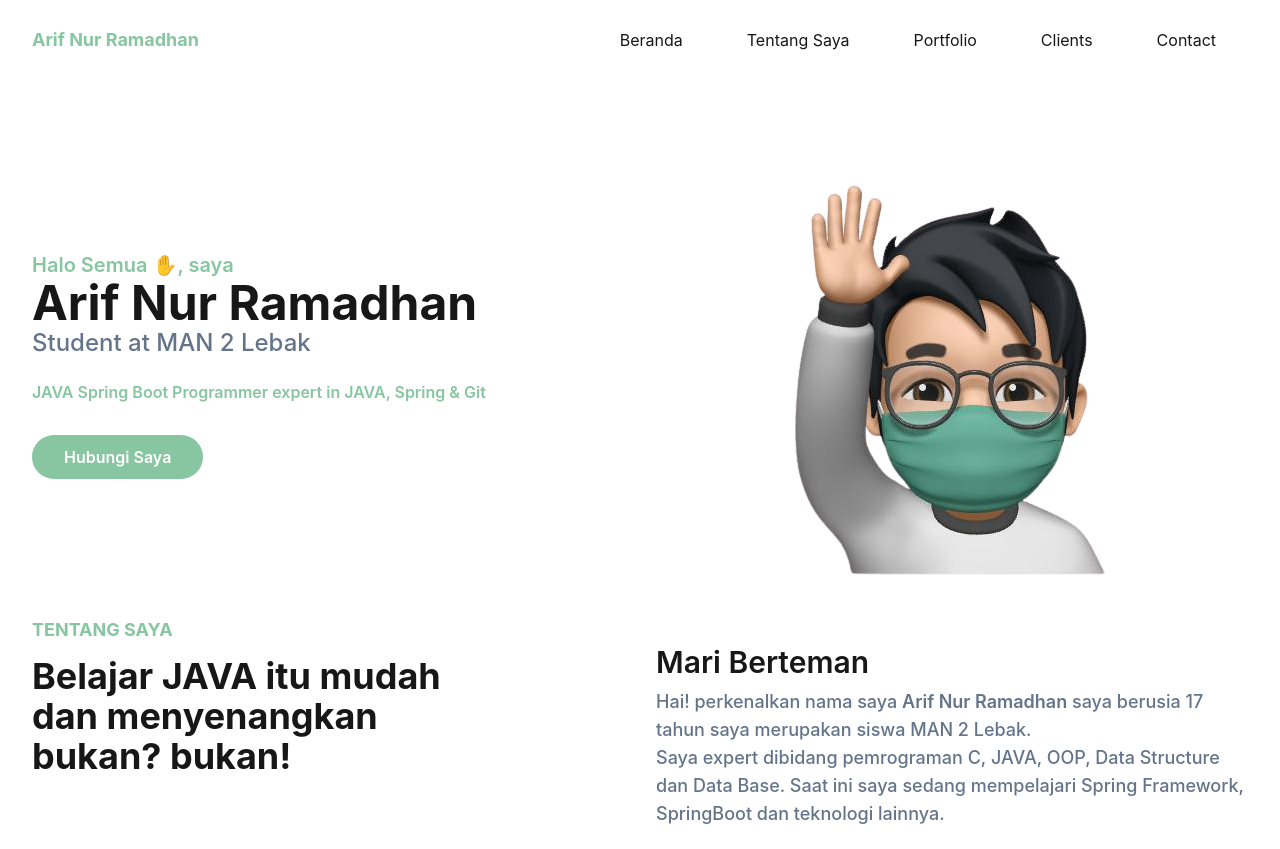
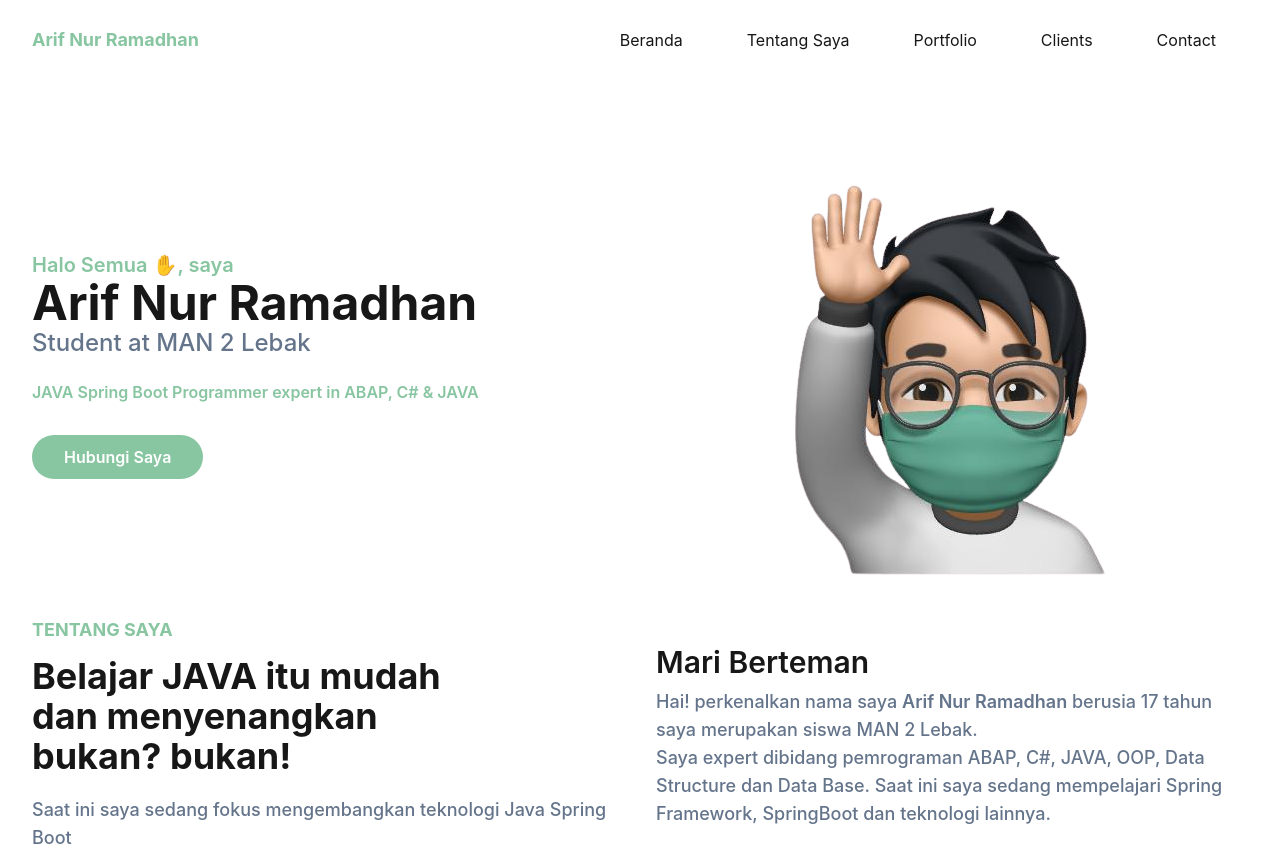
Before and after one commit to arifnrrmdn/portfolio-arifnrramdn, a website: page index.html in a window 1280 px wide. Shown: the top 849 px of the page. Drawn offline with Linux system fonts and the light colour scheme.

Commit message:
Update index.html

```diff
--- a/index.html
+++ b/index.html
@@ -65,7 +65,7 @@
               Student at MAN 2 Lebak
             </h2>
             <p class="font-semibold text-primary mb-10 leading-relaxed">
-              JAVA Spring Boot Programmer expert in JAVA, Spring & Git
+              JAVA Spring Boot Programmer expert in ABAP, C# & JAVA
             </p>
 
             <a
@@ -100,14 +100,17 @@
             <h2 class="font-bold text-dark text-3xl mb-5 max-w-md lg:text-4xl">
               Belajar JAVA itu mudah dan menyenangkan bukan? bukan!
             </h2>
+            <p class="font-medium text-base text-secondary mb-6 lg:text-lg">
+              Saat ini saya sedang fokus mengembangkan teknologi Java Spring Boot
+            </p>
           </div>
           <div class="w-full px-4 lg:w-1/2">
             <h3 class="font-semibold text-dark text-2xl mb-2 lg:text-3xl lg:pt-7">Mari Berteman</h3>
             <p class="font-medium text-base text-secondary max-w-xl lg:text-lg">
-                Hai! perkenalkan nama saya <span class="font-semibold">Arif Nur Ramadhan</span> saya berusia 17 tahun saya merupakan siswa MAN 2 Lebak.
+                Hai! perkenalkan nama saya <span class="font-semibold">Arif Nur Ramadhan</span> berusia 17 tahun saya merupakan siswa MAN 2 Lebak.
               </p>
             <p class="font-medium text-base text-secondary mb-6 lg:text-lg">
-              Saya expert dibidang pemrograman C, JAVA, OOP, Data Structure dan Data Base.
+              Saya expert dibidang pemrograman ABAP, C#, JAVA, OOP, Data Structure dan Data Base.
               Saat ini saya sedang mempelajari Spring Framework, SpringBoot dan teknologi lainnya.
             </p>
             <div class="flex items-center">
```
